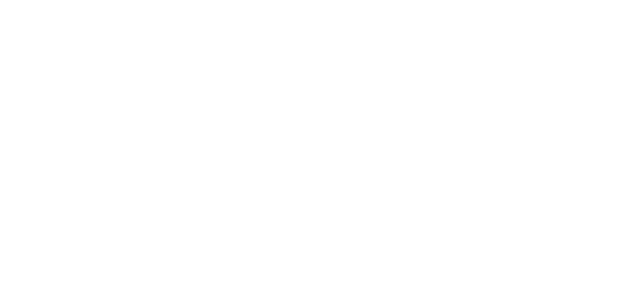
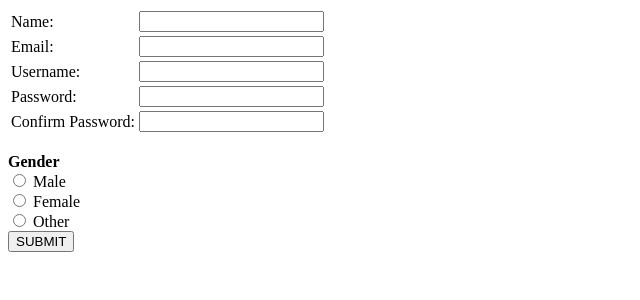
Before and after one commit to Zuhan1998/lab-task-2, a PHP site: page /logincheck.php in a window 1280 px wide. Before the commit the part shown is empty. Shown: the top 300 px of the page, without its empty margins (0-640 px from the left). Run offline with PHP 8.4, Linux system fonts and the light colour scheme.

Commit message:
Update logincheck.php

```diff
--- a/lab-task-3/logincheck.php
+++ b/lab-task-3/logincheck.php
@@ -1,35 +1,126 @@
+<!DOCTYPE html>
+<html lang="en">
+<body>
+
+
+
 <?php
+
 include('db.php');
 session_start();
 
- $error="";
-// store session data
-if (isset($_POST['submit'])) {
-if (empty($_POST['username']) || empty($_POST['password'])) {
-$error = "Username or Password is invalid";
+
+$validatename="";
+$validateemail="";
+$validateusername="";
+$validateradio="";
+$validatepassword = "";
+$validatecpassword = "";
+$gender="";
+
+
+if($_SERVER["REQUEST_METHOD"]=="POST")
+{
+    $name=$_REQUEST["name"];
+    $email=$_REQUEST["email"];
+    $username=$_REQUEST["username"];
+
+    $password = $_REQUEST["password"];
+   $cpassword = $_REQUEST["cpassword"];
+
+    if(empty($name))
+    {
+        $validatename=" Your name isn't valid";
+
+    }
+
+    elseif(!filter_var($email, FILTER_VALIDATE_EMAIL))
+    {
+        $validateemail=" You Must Enter Your email";
+    }
+
+
+
+
+  elseif($password!=$cpassword){
+        $validatecpassword = "Password doesn't match.";
+
+    }
+
+
+  elseif (empty($password) || empty($cpassword)) {
+    $validatepass=" Your password isn't valid";
 }
-else
-{
-$username=$_POST['username'];
-$password=$_POST['password'];
+  elseif(empty($username)|| (strlen($username))<5)
+  {
+      $validateusername=" Your username isn't valid";
 
-$connection = new db();
-$conobj=$connection->OpenCon();
 
-$userQuery=$connection->CheckUser($conobj,"student",$username,$password);
+  }
 
-if ($userQuery->num_rows > 0) {
 
-  $_SESSION['username']=$_POST['username'];
-  $_SESSION['password']=$_POST['password'];
-   }
- else {
-$error = "Username or Password is invalid";
+
+    elseif(!isset($_REQUEST["gender"]))
+    {
+        $validateradio= "Please select one";
+    }
+    else
+    {
+      $connection = new db();
+      $conobj = $connection->OpenCon();
+        $userQuery = $connection->InsertUser($conobj, "student", $name,$email, $username, $password,$gender);
+
+    }
 }
-$connection->CloseCon($conobj);
+?>
+<form action="<?php echo $_SERVER["PHP_SELF"];?>" method="post">
 
-}
-}
+<table>
+<tr><td> Name: </td>
+<td><input type="text" name="name">
+<br>
+<?php echo $validatename;?></td></tr>
+
+
+<tr><td> Email: </td>
+<td><input type="email" name="email">
+<br>
+<?php echo $validateemail;?></td></tr>
+
+<tr><td> Username: </td>
+<td><input type="text" name="username">
+  <?php echo $validateusername; ?></td></tr>
+
+<tr><td> Password: </td>
+<td><input type="password" name="password"><?php echo $validatepassword;?></td></tr>
+
+
+<tr><td> Confirm Password: </td>
+<td><input type="password" name="cpassword"><?php echo $validatecpassword;?></td></tr>
+
+
+</table>
+
+<br>
+<p1><strong>Gender</strong></p1>
+<br>
+<input type="radio" id="male" name="gender" value="Male">
+<label for="male">Male</label><br>
+<?php echo $validateradio; ?>
+<input type="radio" id="female" name="gender" value="Female">
+<label for="female">Female</label> <br>
+<?php echo $validateradio; ?>
+<input type="radio" id="other" name="gender" value="Other" >
+<label for="other">Other</label> <br>
+<?php echo $validateradio; ?>
+
+<input type="submit" value="SUBMIT">
+</form>
+
+<?php
 
 
 ?>
+
+</body>
+</html>
```
